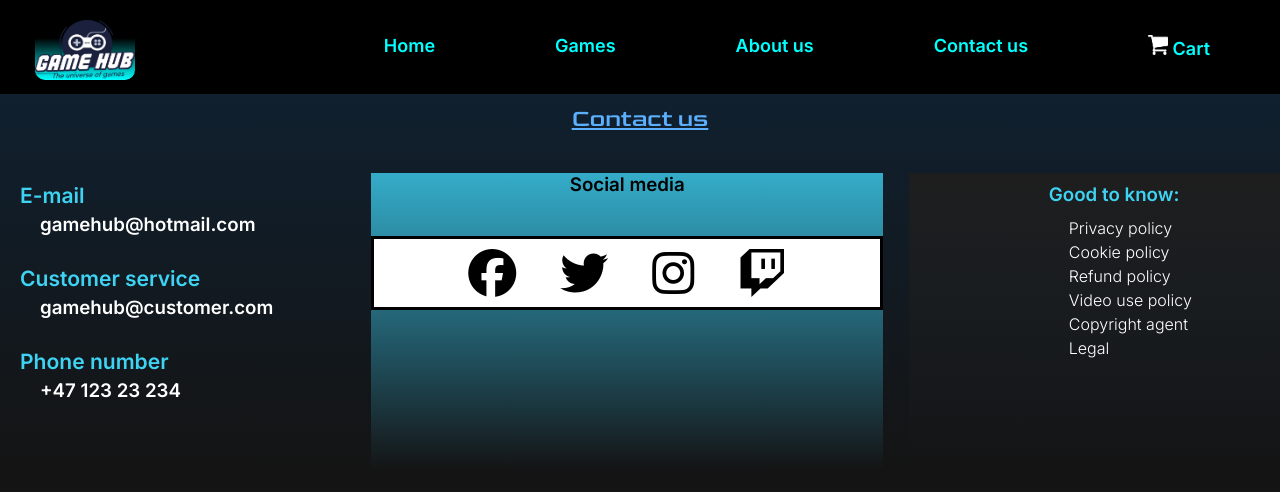
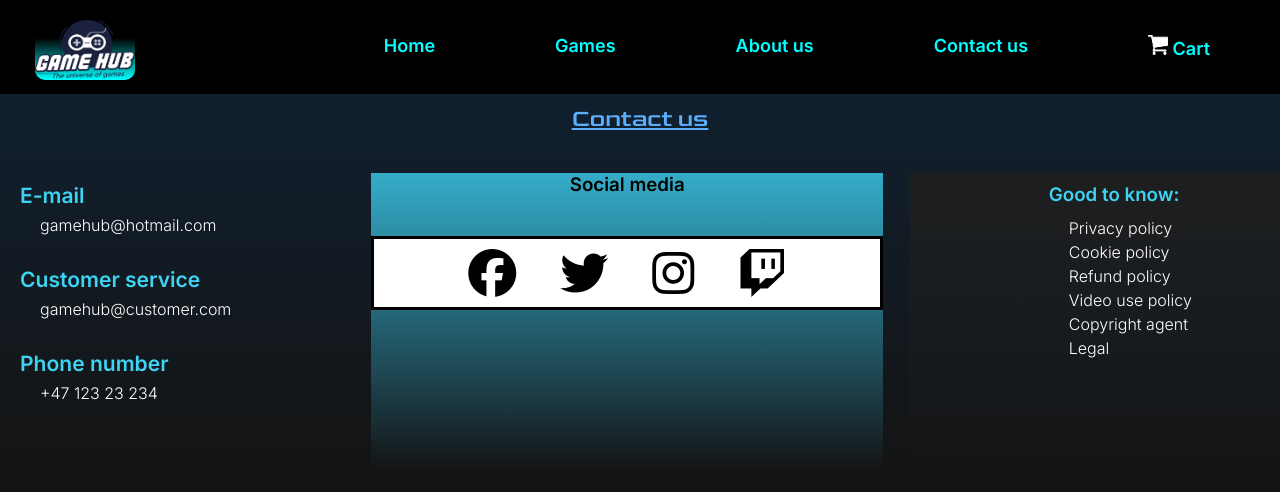
Before and after one commit to AkselBF/Gamehub_api, a plain HTML site: page html/contact_us.html in a window 1280 px wide. Drawn offline with Linux system fonts and the light colour scheme.

Commit message:
Update contact_us.html

```diff
--- a/html/contact_us.html
+++ b/html/contact_us.html
@@ -49,11 +49,11 @@
         <div class="left">
           <ul>
             <li><h3 class="info">E-mail</h3></li>
-            <h3 class="text">gamehub@hotmail.com</h3>
+            <p class="text">gamehub@hotmail.com</p>
             <li><h3 class="info">Customer service</h3></li>
-            <h3 class="text">gamehub@customer.com</h3>
+            <p class="text">gamehub@customer.com</p>
             <li><h3 class="info">Phone number</h3></li>
-            <h3 class="text">+47 123 23 234</h3>
+            <p class="text">+47 123 23 234</p>
           </ul>
         </div>
         <div class="middle">
```
